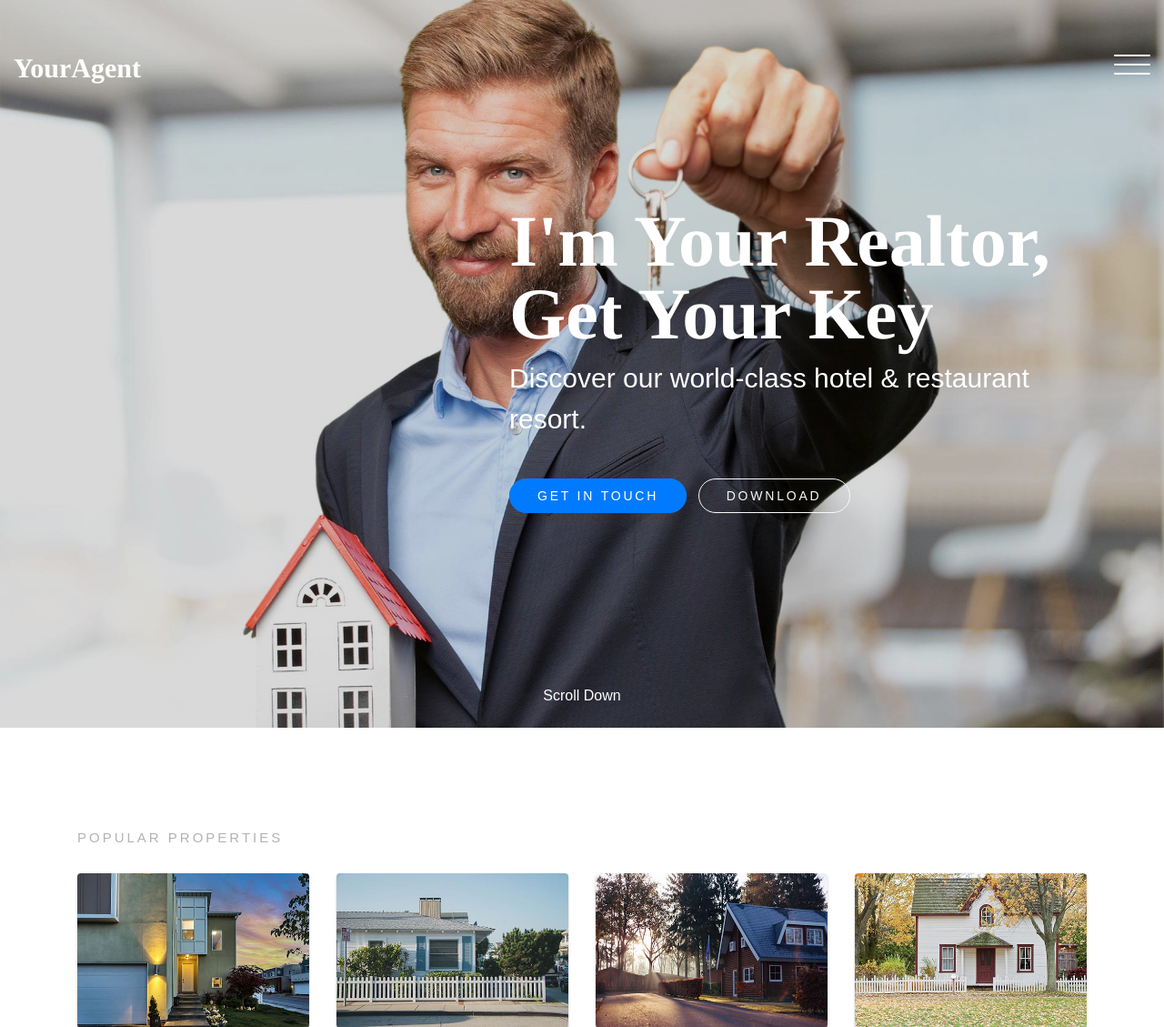
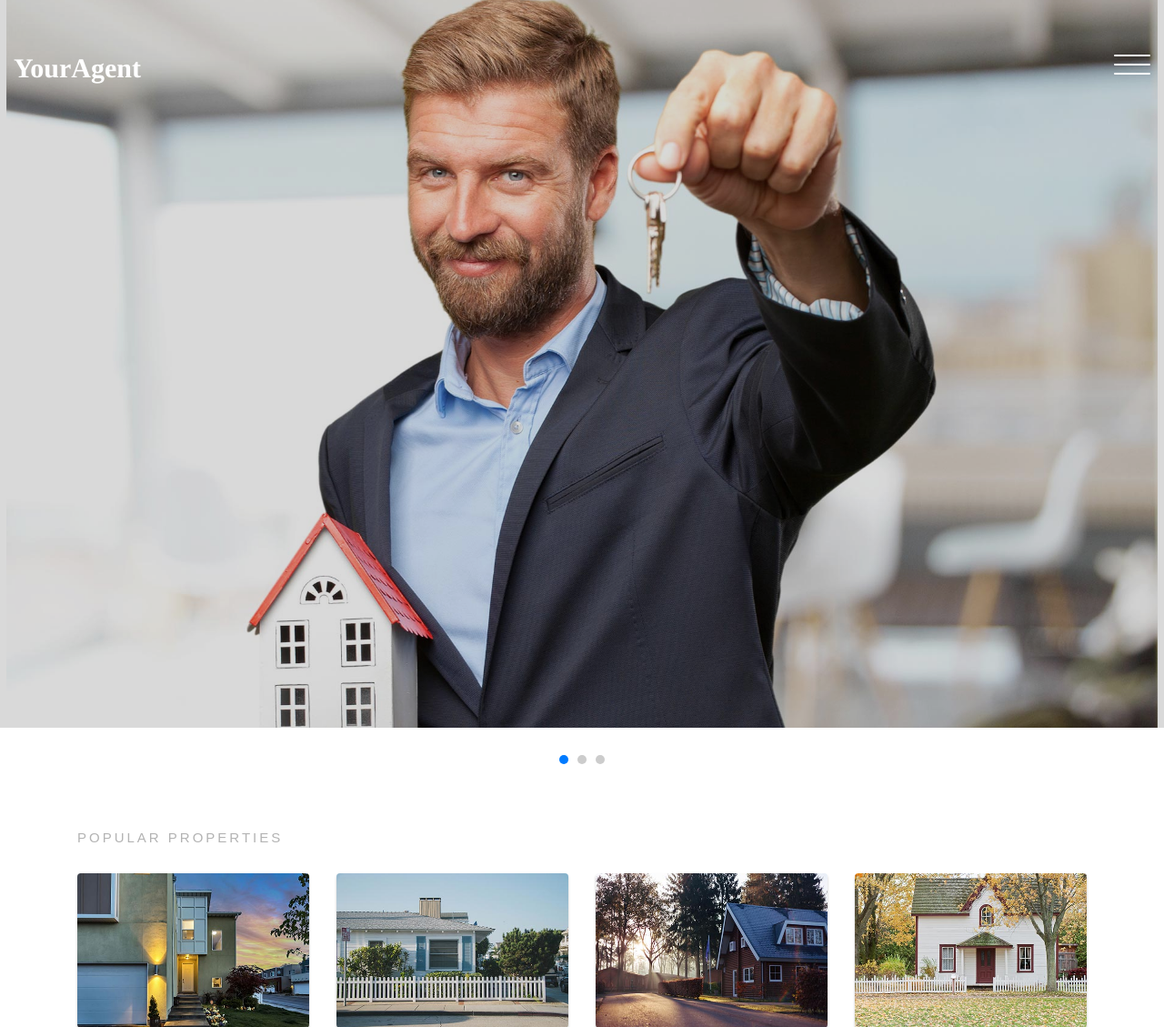
Before and after one commit to sidaratkhaobang/HCInewproject, a CodeIgniter app: page /HCInewproject/ in a window 1280 px wide. Shown: the top 1129 px of the page at 91% size. Run offline with CodeIgniter, Linux system fonts and the light colour scheme; some libraries are stand-ins or nearby versions; some web fonts are replaced.

Commit message:
edit slider home

```diff
--- a/application/views/home.php
+++ b/application/views/home.php
@@ -1,6 +1,22 @@
 <body>
-    <section class="site-hero overlay" style="background-image: url(public/img/hero_1.jpg)">
-      <div class="container">
+    <section class="site-hero overlay">
+
+
+          <div class="js-carousel-1 owl-carousel">
+            <div class="author-image mb-3">
+              <section class="site-hero overlay" style="background-image: url(public/img/hero_1.jpg)">
+            </div>
+
+            <div class="author-image mb-3">
+              <section class="site-hero overlay" style="background-image: url(public/img/hero_1.jpg)">
+            </div>
+
+            <div class="author-image mb-3">
+              <section class="site-hero overlay" style="background-image: url(public/img/hero_1.jpg)">
+            </div>
+          </div>
+
+      <!-- <div class="container">
         <div class="row site-hero-inner align-items-center">
           <div class="col-md-7 text-left ml-auto">
             <h1 class="heading" data-aos="fade-up">I'm Your Realtor, Get Your Key</h1>
@@ -9,7 +25,7 @@
           </div>
         </div>
         <a href="#next-section" class="smoothscroll scroll-down">Scroll Down</a>
-      </div>
+      </div> -->
     </section>
     <!-- END section -->
 
```
